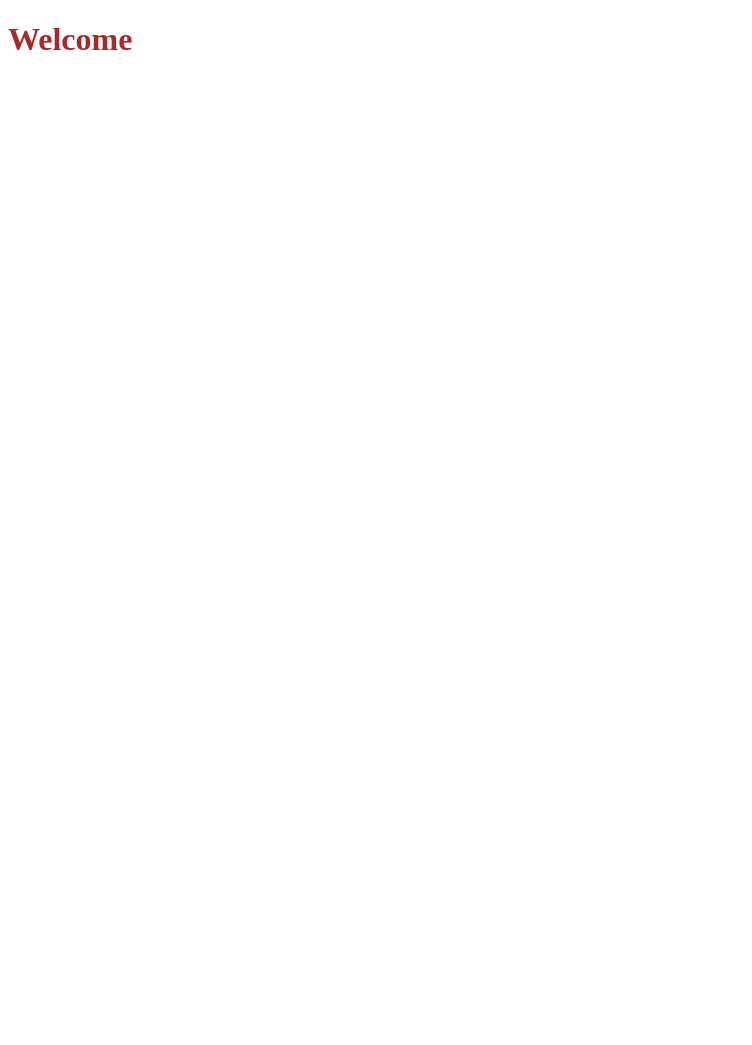
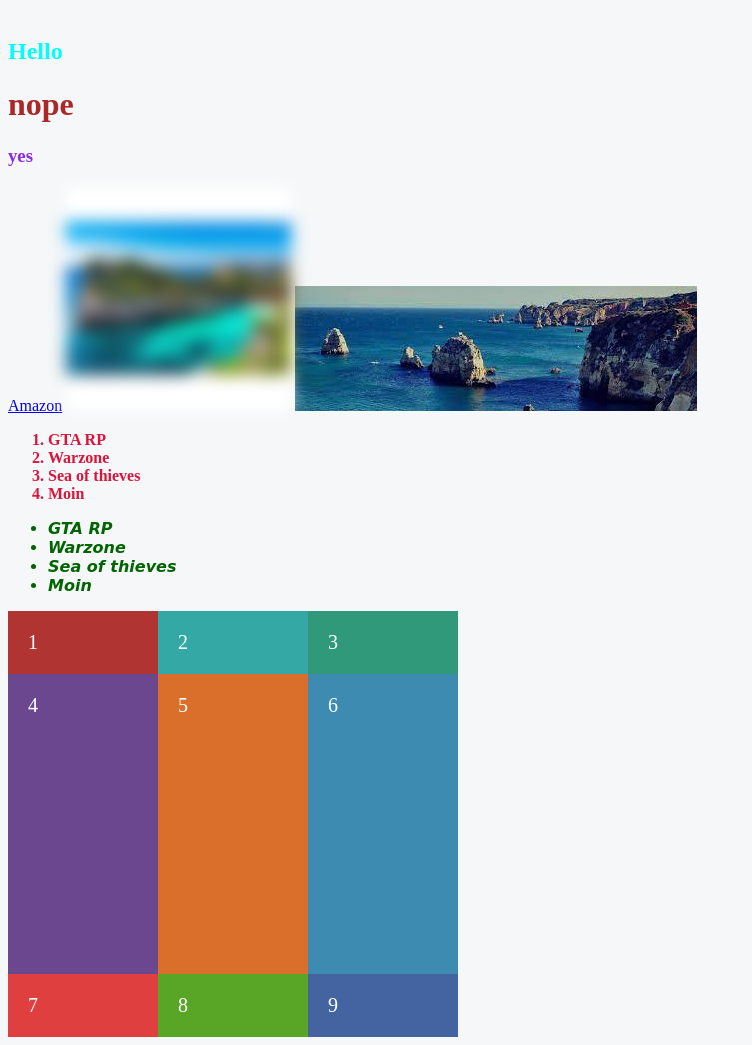
Before and after one commit to liesel07/website, a plain HTML site: page index.html in a window 1280 px wide. Shown: the whole page, without its empty margins (0-752 px from the left). Before the commit the page ends 800 px from the top, so only its background shows below. Drawn offline with Linux system fonts and the light colour scheme.

Commit message:
basic layout

```diff
--- a/css/main.css
+++ b/css/main.css
@@ -1,3 +1,80 @@
 h1 {
   color: rgb(170, 40, 40);
 }
+
+h2 {
+  color: aqua;
+}
+
+h3 {
+  color: blueviolet;
+}
+
+
+#img-blur{
+  filter: blur(8px);
+}
+
+.li-gamelist{
+  color: crimson;
+
+  font-weight: bold;
+}
+
+.li-gamelist2{
+  color: darkgreen;
+
+  font-weight: bold;
+  font-style: italic;
+  font-family: cursive;
+}
+
+body {
+  padding-top: 10px;
+  background: #f5f7f8;
+}
+
+.grid-1 {
+  width:100%;
+  display: grid;
+  grid-template-columns: 150px 150px 150px;
+  grid-template-rows: auto 300px auto;
+}
+
+/* items */
+
+.grid-1 div {
+  color: white;
+  font-size: 20px;
+  padding: 20px;
+  }
+
+/* specific item styles */
+
+.item-1 {
+  background: #b03532;
+}
+.item-2 {
+  background: #33a8a5;
+}
+.item-3 {
+  background: #30997a;
+}
+.item-4 {
+  background: #6a478f;
+}
+.item-5 {
+  background: #da6f2b;
+}
+.item-6 {
+  background: #3d8bb1;
+}
+.item-7 {
+  background: #e03f3f;
+}
+.item-8 {
+  background: #59a627;
+}
+.item-9 {
+  background: #4464a1;
+}
--- a/index.html
+++ b/index.html
@@ -3,13 +3,61 @@
   <head>
     <meta charset="utf-8" />
     <meta http-equiv="X-UA-Compatible" content="IE=edge" />
-    <title></title>
+    <title>TEST</title>
     <meta name="description" content="" />
     <meta name="viewport" content="width=device-width, initial-scale=1" />
     <link rel="stylesheet" href="css/main.css" />
   </head>
   <body>
-    <h1>Welcome</h1>
-    <script src="" async defer></script>
-  </body>
+    <h2>Hello</h2>
+
+  <h1>nope</h1>
+
+  <h3>yes</h3>
+
+  <a href="https://www.amazon.de/">Amazon</a>
+
+  <img src="/img/Test.jpg" id="img-blur">
+
+  <img src="/img/TEST2.jpg" id="img-normal">
+
+  <ol>
+
+<li class="li-gamelist">GTA RP</li>
+<li class="li-gamelist">Warzone</li>
+<li class="li-gamelist">Sea of thieves</li>
+<li class="li-gamelist">Moin</li>
+
+</ol>
+
+<ul>
+
+  <li class="li-gamelist2">GTA RP</li>
+  <li class="li-gamelist2">Warzone</li>
+  <li class="li-gamelist2">Sea of thieves</li>
+  <li class="li-gamelist2">Moin</li>
+
+</ul>
+
+<div class="grid-1">
+  <div class="item-1">1</div>
+  <div class="item-2">2</div>
+  <div class="item-3">3</div>
+  <div class="item-4">4</div>
+  <div class="item-5">5</div>
+  <div class="item-6">6</div>
+  <div class="item-7">7</div>
+  <div class="item-8">8</div>
+  <div class="item-9">9</div>
+</div>
+
+
+
+
+
+
+
+
+
+</body>
 </html>
```
Also changed, not shown: img/TEST2.jpg (added), img/Test.jpg (added).
